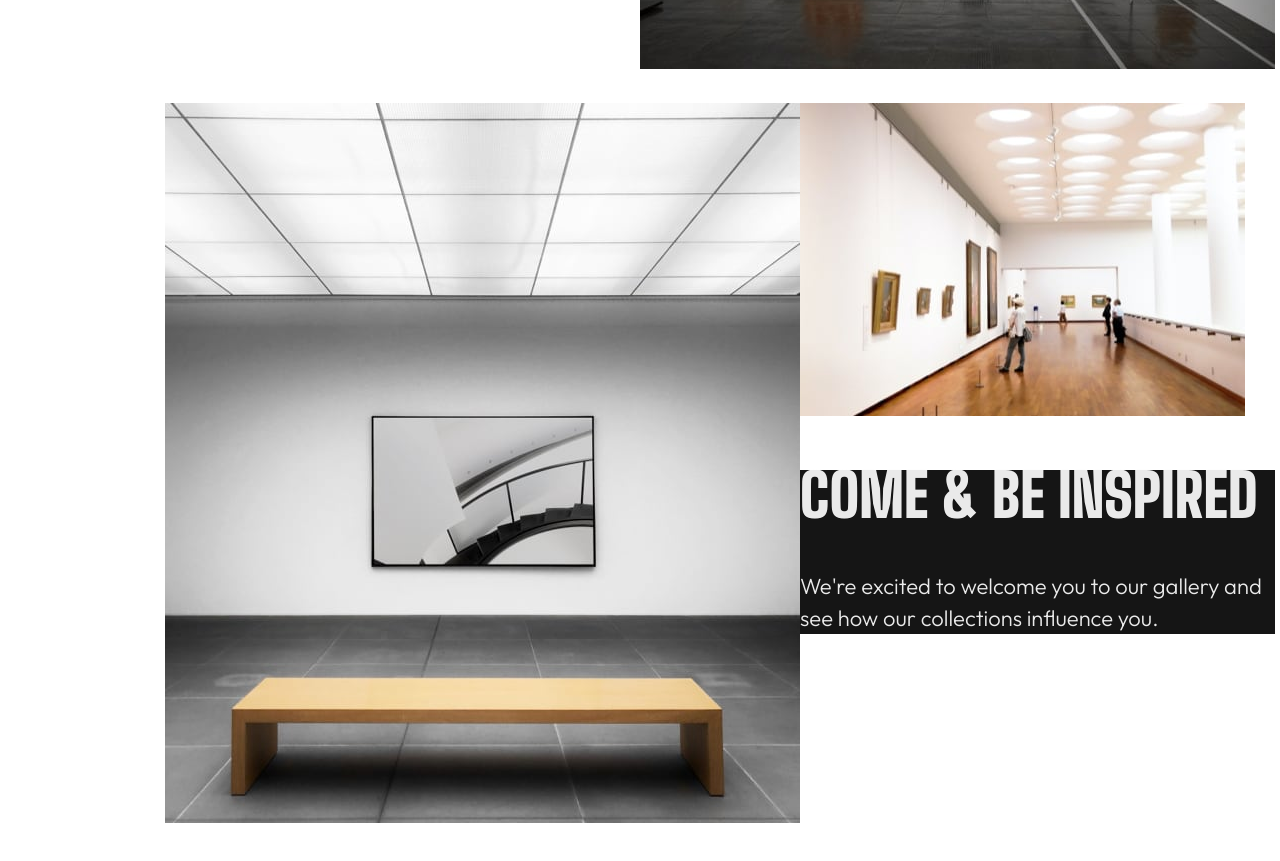
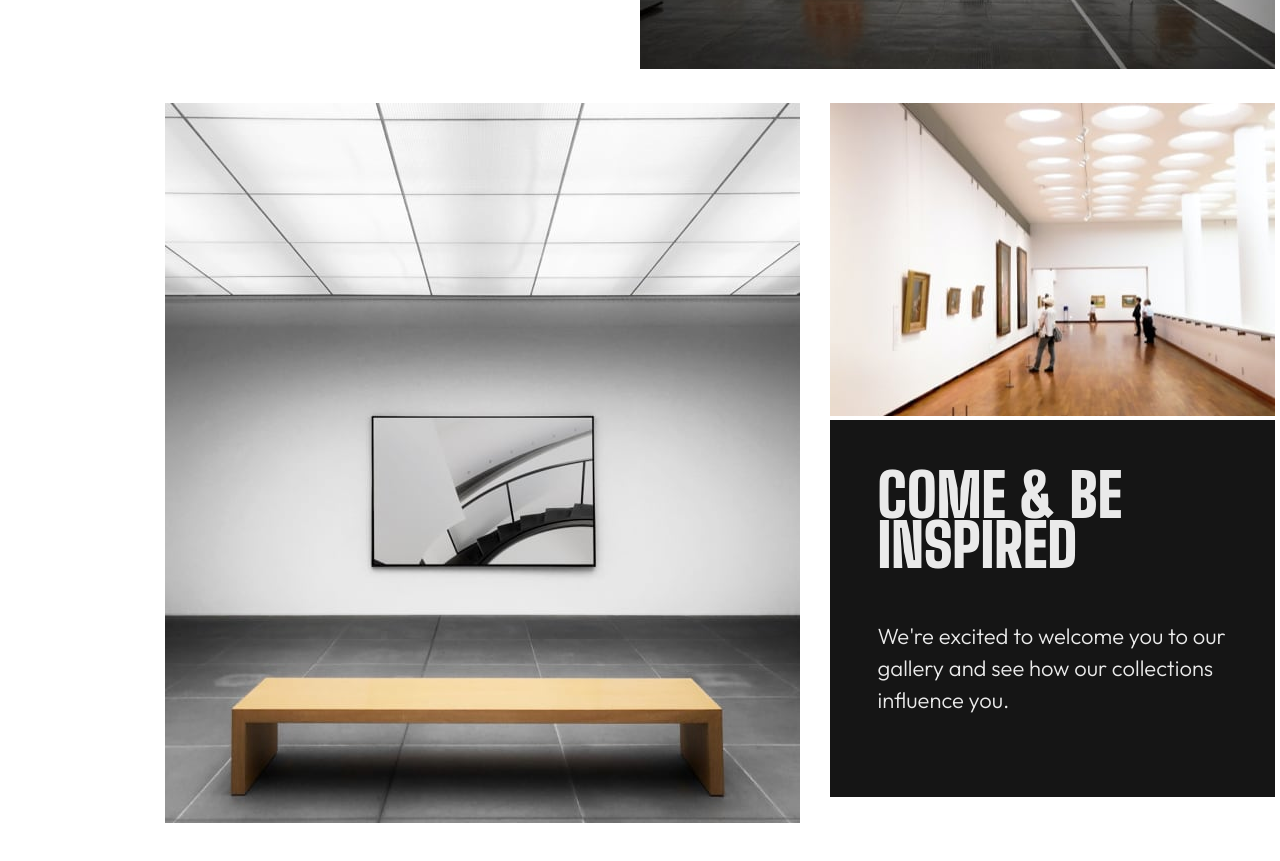
Before and after one commit to VirtualVasquez/art-gallery-website-challenge, a website: page index.html in a window 1280 px wide. Shown: the part 1323-2184 px from the top of the page. Drawn offline with Linux system fonts and the light colour scheme.

Commit message:
bottom row of grid at desktop viewpoint done

```diff
--- a/style.scss
+++ b/style.scss
@@ -42,7 +42,7 @@ h1, h2, h3, h4, h5, h6, p{
     margin: 0;
     &.header-m{
         @include header-size-properties(m);
-        margin: 50px 0;
+        padding: 50px 0;
     }
 }
 
@@ -144,6 +144,16 @@ section{
             }
             .row:nth-child(2){
                 justify-content: space-between;
+                .column:nth-child(2){
+                    justify-content: space-between;
+                    div{
+                        width: 445px;
+                        height: 377px;
+                        h3, p{
+                            margin: 0 47.5px;
+                        }
+                    }
+                }
             }
         }
     }
```
Also changed, not shown: style.css, 1 other file.
